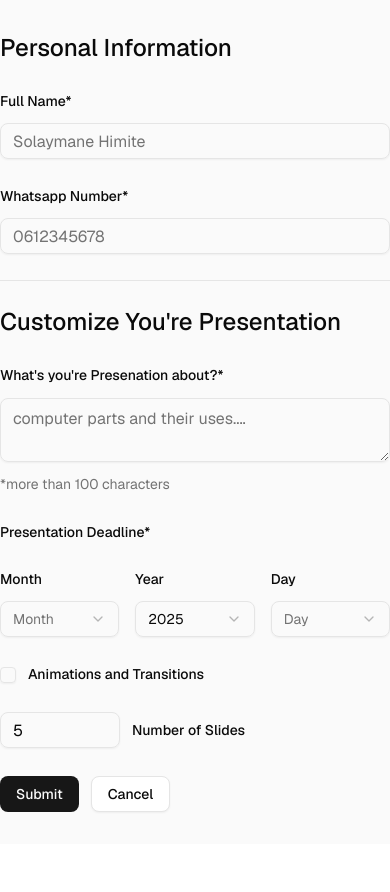
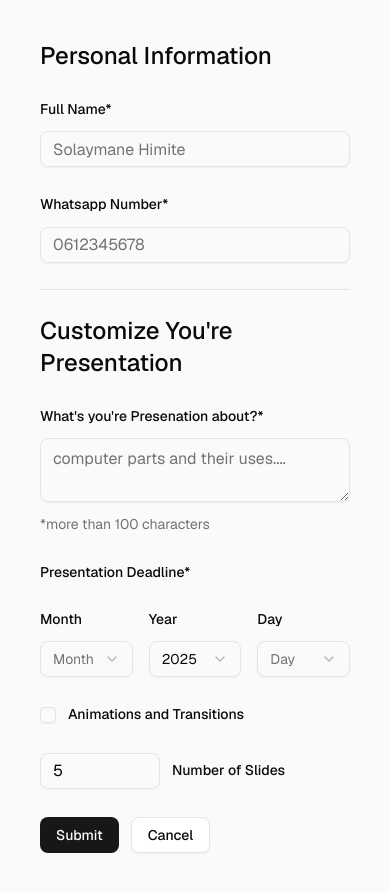
Before and after one commit to solaymanehimite/youpresent, a Next.js app: page / in a window 390 px wide. Before the commit the page ends 844 px from the top, so only its background shows below. Built offline with nearby package versions, Linux system fonts and the light colour scheme.

Commit message:
fix mobile sizing

```diff
--- a/src/app/page.tsx
+++ b/src/app/page.tsx
@@ -2,7 +2,7 @@ import { Form } from "@/components/Form";
 
 export default function Home() {
     return (
-        <div className="flex min-h-screen items-center justify-center bg-zinc-50 font-sans dark:bg-black">
+        <div className="flex min-h-screen items-center justify-center p-10 sm:px-0 bg-zinc-50 font-sans dark:bg-black">
             <Form />
         </div>
     );
```
